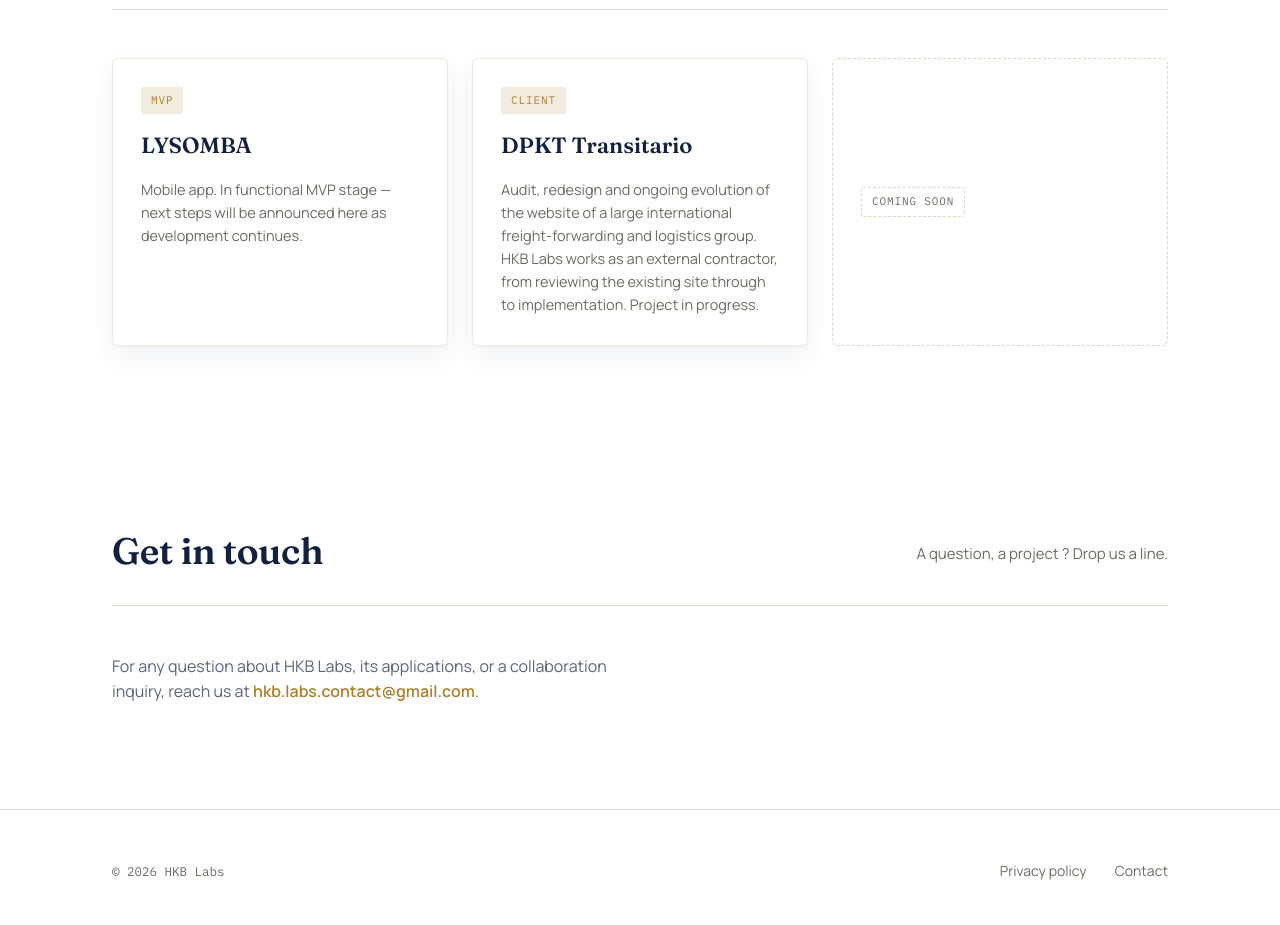
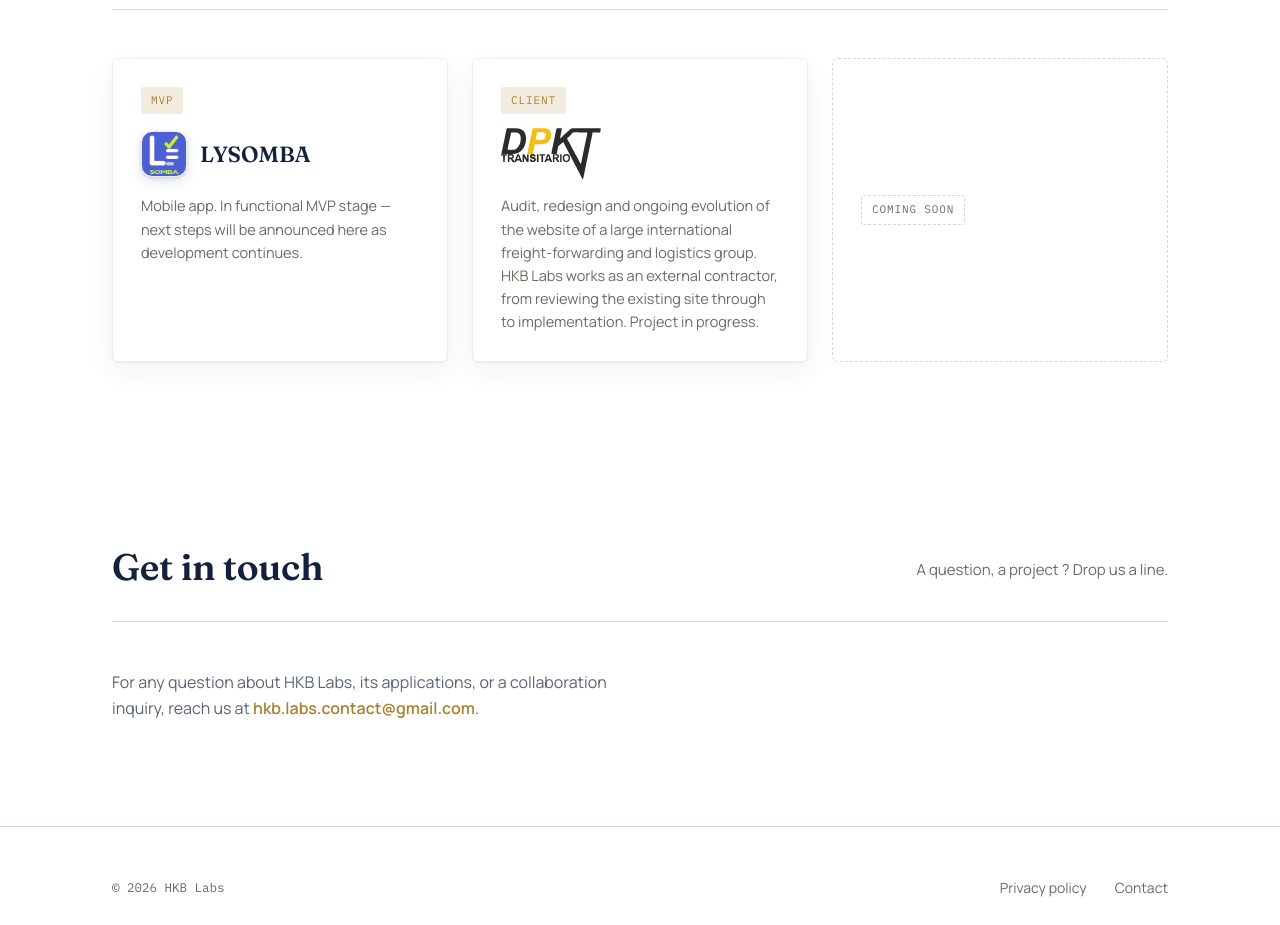
Before and after one commit to HKB-LABS/HKB-Labs-site, a plain HTML site: page index.html in a window 1280 px wide. Shown: the part 1520-2445 px from the top of the page. Drawn offline with Linux system fonts and the light colour scheme.

Commit message:
Integre les logos Lysomba et DPKT dans les cartes projets
Bandeau de marque en haut de chaque carte : icone d'app (tuile arrondie)
pour Lysomba, mot-symbole officiel pour DPKT Transitario. Nouveaux assets
assets/lysomba-icon.png et assets/logo-dpkt.svg.

Co-Authored-By: Claude Sonnet 5 <noreply@anthropic.com>

```diff
--- a/index.html
+++ b/index.html
@@ -113,13 +113,19 @@
       <div class="project-grid">
         <div class="project-card">
           <span class="status-tag">MVP</span>
-          <h3>LYSOMBA</h3>
+          <div class="project-brand">
+            <img class="project-logo-icon" src="assets/lysomba-icon.png" alt="Lysomba" width="46" height="46">
+            <h3>LYSOMBA</h3>
+          </div>
           <p data-lang="fr">Application mobile. En phase de MVP fonctionnel — les prochaines étapes seront annoncées ici au fil de son développement.</p>
           <p data-lang="en">Mobile app. In functional MVP stage — next steps will be announced here as development continues.</p>
         </div>
         <div class="project-card">
           <span class="status-tag">Client</span>
-          <h3>DPKT Transitario</h3>
+          <div class="project-brand">
+            <img class="project-logo-wordmark" src="assets/logo-dpkt.svg" alt="DPKT Transitario" height="38">
+            <h3 class="visually-hidden">DPKT Transitario</h3>
+          </div>
           <p data-lang="fr">Audit, refonte et évolution continue du site web d'un grand groupe de transit et de logistique à dimension internationale. HKB Labs intervient comme prestataire, de l'analyse de l'existant à la mise en œuvre. Projet en cours.</p>
           <p data-lang="en">Audit, redesign and ongoing evolution of the website of a large international freight-forwarding and logistics group. HKB Labs works as an external contractor, from reviewing the existing site through to implementation. Project in progress.</p>
         </div>
--- a/styles.css
+++ b/styles.css
@@ -378,6 +378,42 @@ h2.section-title {
   margin: 0;
 }
 
+.project-brand {
+  display: flex;
+  align-items: center;
+  gap: 13px;
+  min-height: 52px;
+}
+
+.project-logo-icon {
+  width: 46px;
+  height: 46px;
+  border-radius: 11px;
+  flex-shrink: 0;
+  display: block;
+  border: 1px solid rgba(20, 33, 61, 0.08);
+  box-shadow: 0 1px 3px rgba(20, 33, 61, 0.14), 0 5px 12px rgba(20, 33, 61, 0.12);
+}
+
+.project-logo-wordmark {
+  height: 52px;
+  width: auto;
+  max-width: 100%;
+  display: block;
+}
+
+.visually-hidden {
+  position: absolute;
+  width: 1px;
+  height: 1px;
+  margin: -1px;
+  padding: 0;
+  overflow: hidden;
+  clip: rect(0 0 0 0);
+  white-space: nowrap;
+  border: 0;
+}
+
 .project-card p {
   color: var(--muted);
   font-size: 14.5px;
```
Also changed, not shown: assets/logo-dpkt.svg (added), assets/lysomba-icon.png (added).
